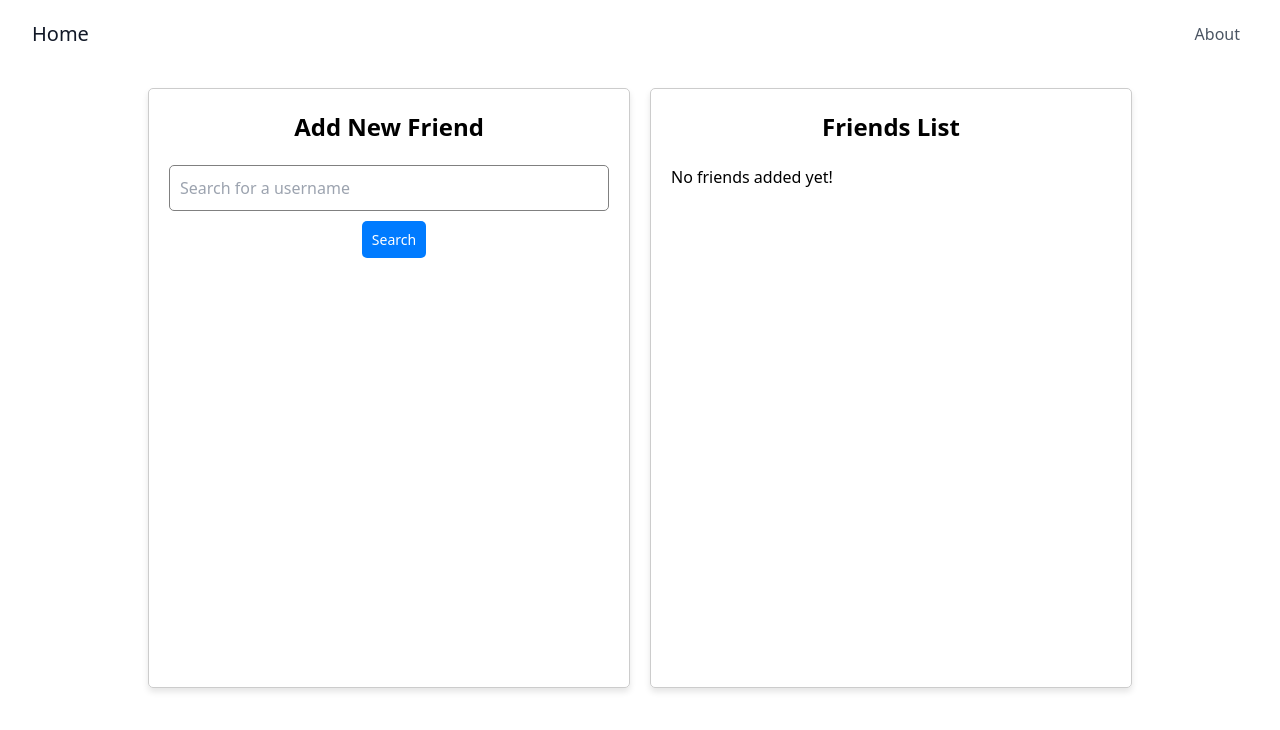
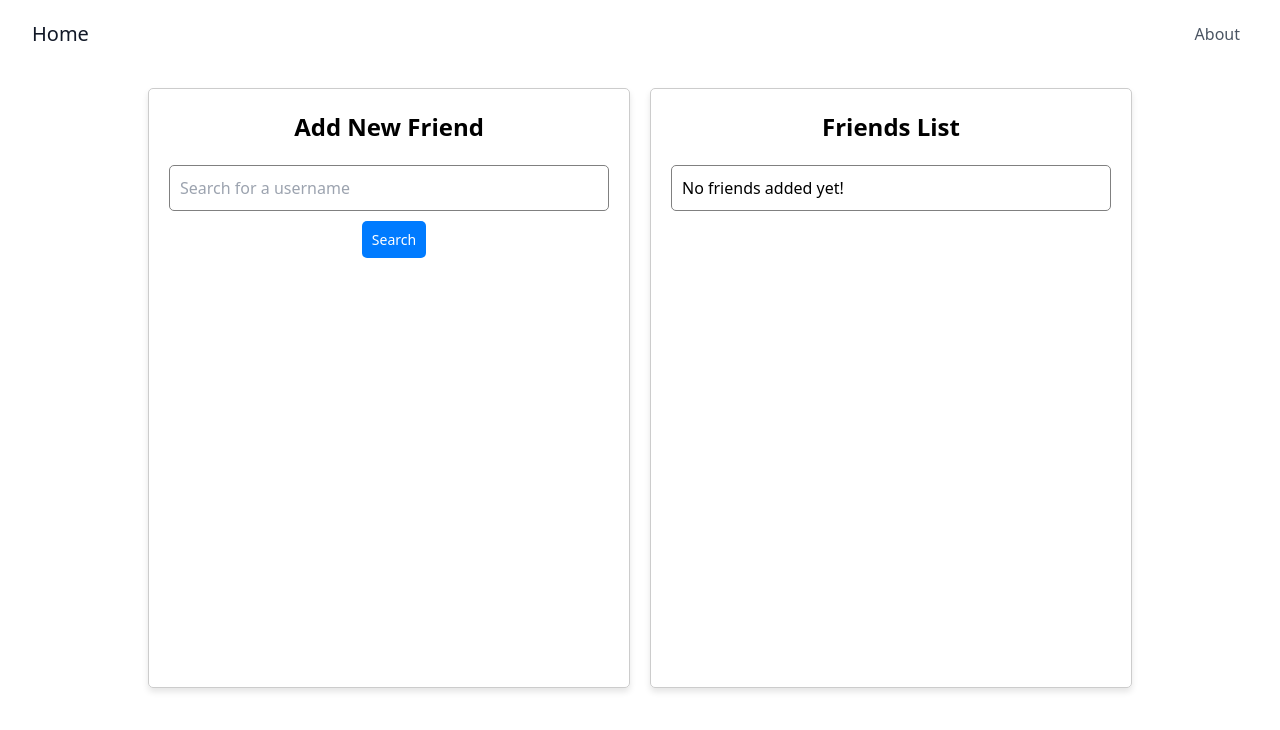
Before and after one commit to mrco245/SWENG861-Group3, a React (Vite) app in the folder client/: page /friends in a window 1280 px wide. Shown: the top 730 px of the page. Built offline with nearby package versions, Linux system fonts and the light colour scheme.

Commit message:
Updating friendList container

```diff
--- a/client/src/pages/Friends.jsx
+++ b/client/src/pages/Friends.jsx
@@ -71,9 +71,7 @@ const Friends = () => {
           <div>Friends List</div>
         </div>
         <div>
-          <ul
-            className={searchResults.length > 0 ? "resultList" : "emptyResults"}
-          >
+          <ul className="resultList">
             {addedFriends.length === 0 ? (
               <li>No friends added yet!</li>
             ) : (
```
